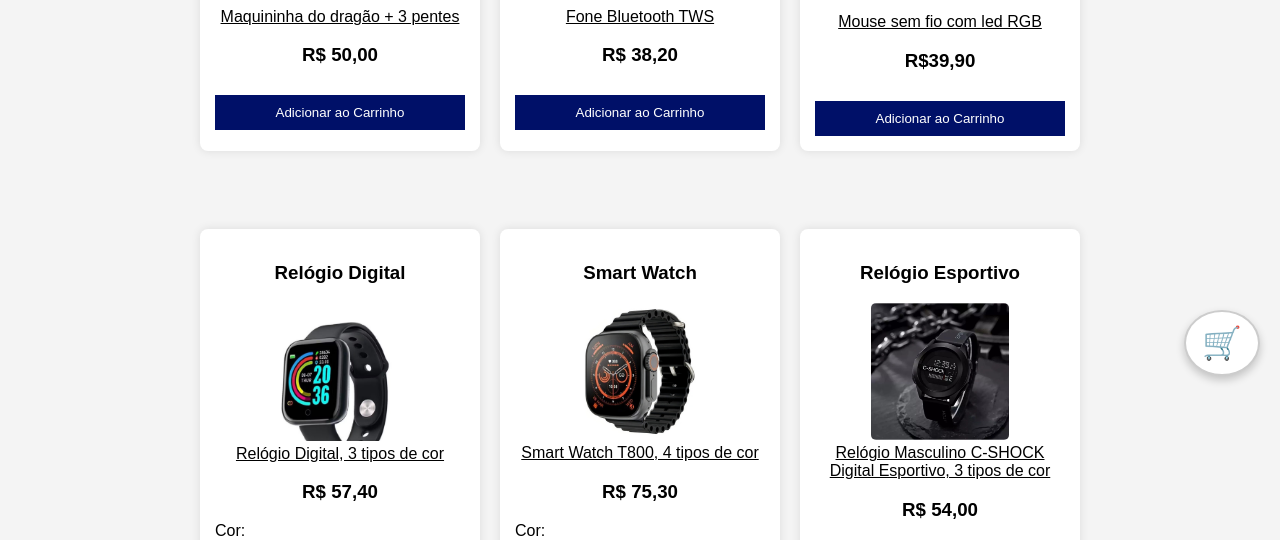
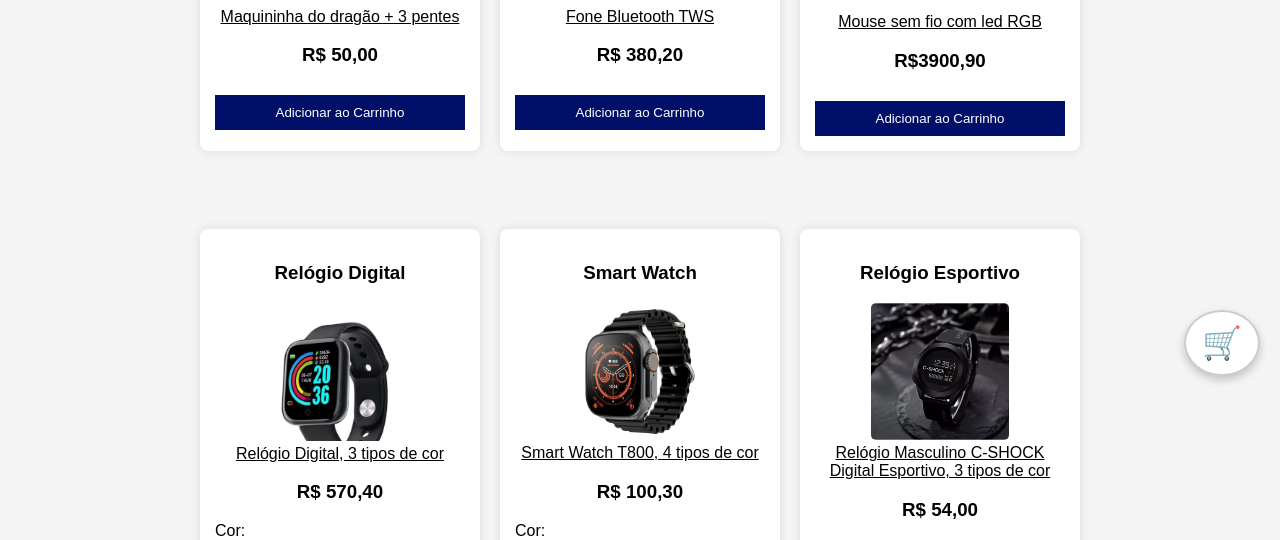
Before and after one commit to malmalff/ifinitty-tech, a plain HTML site: page index.html in a window 1280 px wide. Shown: the part 404-944 px from the top of the page. Drawn offline with Linux system fonts and the light colour scheme.

Commit message:
Update index.html

```diff
--- a/index.html
+++ b/index.html
@@ -58,7 +58,7 @@
             </a>
             <br>
             <a href="Produtos1.html">Fone Bluetooth TWS</a>
-            <h3>R$ 38,20</h3>
+            <h3>R$ 380,20</h3>
 
 
             <button onclick="addToCart('Fone de Ouvido', 38.20)">Adicionar ao Carrinho</button>
@@ -72,7 +72,7 @@
             <br>
             <br>
             <a href="ProdutosM.html">Mouse sem fio com led RGB</a>
-            <h3>R$39,90</h3>
+            <h3>R$3900,90</h3>
 
             <button onclick="addToCart('Mouse sem fio', 39.90)">Adicionar ao Carrinho</button>
         </div>
@@ -86,7 +86,7 @@
             <img src="imagens/RelogioP.jpg" alt="Relógio Digital" style="width: 69%;"></a>
             <br>
             <a href="Relogios.html">Relógio Digital, 3 tipos de cor</a>
-            <h3>R$ 57,40</h3>
+            <h3>R$ 570,40</h3>
             <!-- Opções de Tamanho e Cor -->
             <div class="options">
                 <label for="color1">Cor:</label>
@@ -107,7 +107,7 @@
             <img src="imagens/SmartP.jpg" alt="Smart Watch" style="width: 55%;"></a>
             <br>
             <a href="Smart.html">Smart Watch T800, 4 tipos de cor</a>
-            <h3>R$ 75,30</h3>
+            <h3>R$ 100,30</h3>
             <!-- Opções de Tamanho e Cor -->
             <div class="options">
                 <label for="color2">Cor:</label>
```
